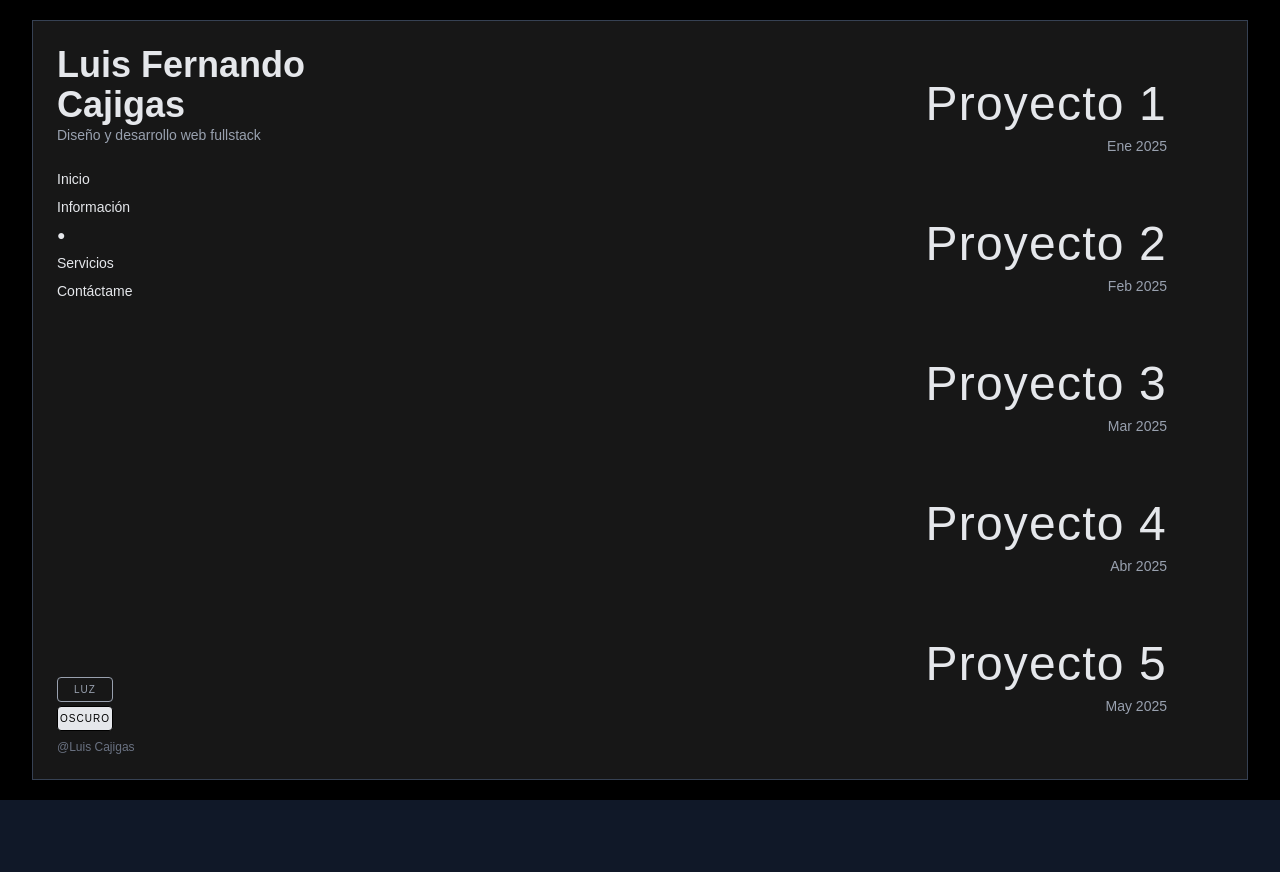
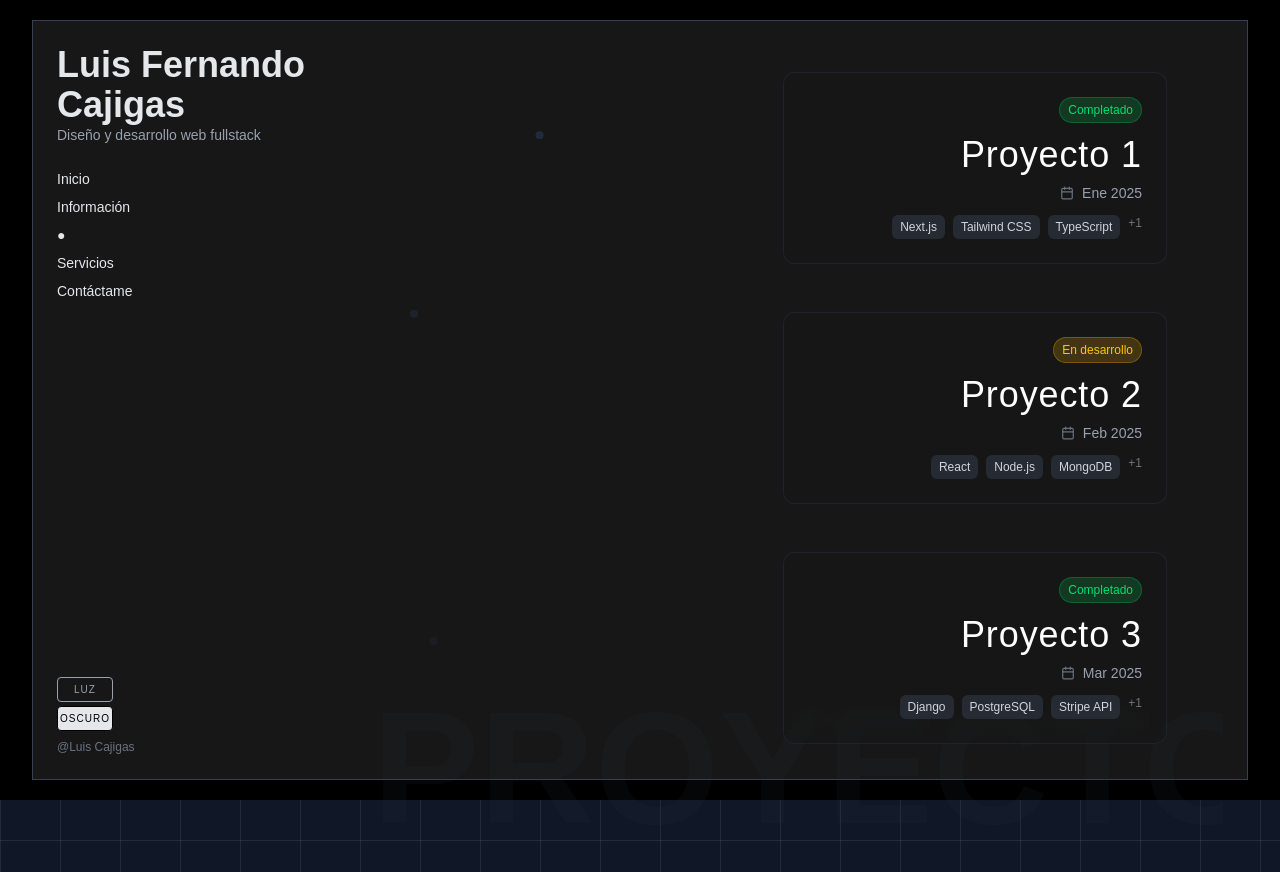
Before and after one commit to luiscajigas/luis_fernando_cajigas, a Next.js app: page / in a window 1280 px wide. Both pictures are taken after a click on the button "Proyectos". Before the commit the page ends 800 px from the top, so only its background shows below. Built offline with nearby package versions, Linux system fonts and the light colour scheme.

Commit message:
agrego nueva interfaz en su primer version o avance de proyectos

```diff
--- a/src/app/sections/Proyectos.tsx
+++ b/src/app/sections/Proyectos.tsx
@@ -3,109 +3,281 @@
 import { useState } from "react";
 import { motion, AnimatePresence } from "framer-motion";
 import { FaGithub, FaGlobe } from "react-icons/fa";
-
-type Proyecto = {
-  titulo: string;
-  fecha: string;
-  descripcion?: string;
-  imagen?: string;
-  github?: string;
-  web?: string;
-};
+import { Calendar, Code, ExternalLink, X, Star, Zap } from "lucide-react";
 
 export default function Proyectos() {
-  const proyectos: Proyecto[] = [
+  const proyectos = [
     {
       titulo: "Proyecto 1",
       fecha: "Ene 2025",
-      descripcion: "Proyecto frontend sobre un inicio de sesion realizado con tailwind y sus propiedades, en Next.js",
+      descripcion: "Proyecto frontend sobre un inicio de sesión realizado con Tailwind CSS y sus propiedades avanzadas, implementado en Next.js con animaciones fluidas y diseño responsive.",
       imagen: "/images/proyecto1.png",
       github: "https://github.com/luiscajigas/trabajos-diseno.git",
-      web: "https://trabajos-diseno.vercel.app/"
+      web: "https://trabajos-diseno.vercel.app/",
+      tecnologias: ["Next.js", "Tailwind CSS", "TypeScript", "Framer Motion"],
+      estado: "Completado"
     },
     {
       titulo: "Proyecto 2",
       fecha: "Feb 2025",
-      descripcion: "Otro proyecto frontend en Next.js con Tailwind",
+      descripcion: "Dashboard administrativo moderno con autenticación, gestión de usuarios y visualización de datos en tiempo real. Interfaz intuitiva y responsive.",
       imagen: "/images/proyecto1.png",
       github: "https://github.com/luiscajigas/trabajos-diseno.git",
-      web: "https://trabajos-diseno.vercel.app/"
+      web: "https://trabajos-diseno.vercel.app/",
+      tecnologias: ["React", "Node.js", "MongoDB", "Chart.js"],
+      estado: "En desarrollo"
     },
     {
       titulo: "Proyecto 3",
       fecha: "Mar 2025",
-      descripcion: "App con autenticación simple en Next.js",
+      descripcion: "E-commerce completo con carrito de compras, pasarela de pagos, gestión de inventario y panel de administración integrado.",
       imagen: "/images/proyecto1.png",
       github: "https://github.com/luiscajigas/trabajos-diseno.git",
-      web: "https://trabajos-diseno.vercel.app/"
+      web: "https://trabajos-diseno.vercel.app/",
+      tecnologias: ["Django", "PostgreSQL", "Stripe API", "CSS3"],
+      estado: "Completado"
     },
     {
       titulo: "Proyecto 4",
       fecha: "Abr 2025",
-      descripcion: "Landing page responsive con Tailwind",
+      descripcion: "Landing page empresarial completamente responsive con animaciones avanzadas, optimizada para SEO y rendimiento.",
       imagen: "/images/proyecto1.png",
       github: "https://github.com/luiscajigas/trabajos-diseno.git",
-      web: "https://trabajos-diseno.vercel.app/"
+      web: "https://trabajos-diseno.vercel.app/",
+      tecnologias: ["HTML5", "SCSS", "JavaScript", "GSAP"],
+      estado: "Completado"
     },
-    { titulo: "Proyecto 5", fecha: "May 2025", descripcion: "Próximamente..." },
-    { titulo: "Proyecto 6", fecha: "Jun 2025", descripcion: "Próximamente..." },
-    { titulo: "Proyecto 7", fecha: "Jul 2025", descripcion: "Próximamente..." },
+    {
+      titulo: "Proyecto 5",
+      fecha: "May 2025",
+      descripcion: "Aplicación de gestión de tareas colaborativa con chat en tiempo real y sistema de notificaciones.",
+      tecnologias: ["Vue.js", "Socket.io", "Express", "Redis"],
+      estado: "Planeado"
+    },
+    {
+      titulo: "Proyecto 6",
+      fecha: "Jun 2025",
+      descripcion: "API REST robusta con documentación completa, autenticación JWT y rate limiting implementado.",
+      tecnologias: ["Python", "FastAPI", "SQLAlchemy", "Docker"],
+      estado: "Planeado"
+    },
+    {
+      titulo: "Proyecto 7",
+      fecha: "Jul 2025",
+      descripción: "Plataforma de aprendizaje online con sistema de progreso, certificaciones y gamificación.",
+      tecnologias: ["React Native", "Firebase", "Stripe", "WebRTC"],
+      estado: "Idea"
+    },
   ];
 
-  const [selected, setSelected] = useState<Proyecto | null>(null);
+  const [selected, setSelected] = useState<any>(null);
+  const [filter, setFilter] = useState("todos");
+
+  const getStatusColor = (estado: string) => {
+    switch (estado) {
+      case "Completado": return "bg-green-500/20 text-green-400 border-green-500/30";
+      case "En desarrollo": return "bg-yellow-500/20 text-yellow-400 border-yellow-500/30";
+      case "Planeado": return "bg-blue-500/20 text-blue-400 border-blue-500/30";
+      case "Idea": return "bg-purple-500/20 text-purple-400 border-purple-500/30";
+      default: return "bg-gray-500/20 text-gray-400 border-gray-500/30";
+    }
+  };
+
+  const filteredProjects = proyectos.filter(proyecto => {
+    if (filter === "todos") return true;
+    return proyecto.estado?.toLowerCase() === filter;
+  });
 
   return (
-    <section className="flex justify-end w-full min-h-screen px-10 py-20">
-      {/* Lista de proyectos con animación */}
-      <div className="w-[500px] max-h-[80vh] overflow-y-auto pr-4 space-y-16">
-        {proyectos.map((proyecto, index) => (
+    <section className="relative flex justify-end w-full min-h-screen px-10 py-20 overflow-hidden">
+
+      {/* Título de fondo */}
+      <h1 className="absolute bottom-6 left-6 text-[6rem] md:text-[10rem] font-extrabold text-gray-700 opacity-10 select-none leading-none">
+        PROYECTOS
+      </h1>
+
+      {/* Partículas de fondo */}
+      <div className="absolute inset-0 overflow-hidden pointer-events-none">
+        {Array.from({ length: 12 }).map((_, i) => (
+          <motion.div
+            key={i}
+            className="absolute w-2 h-2 bg-blue-400/20 rounded-full"
+            animate={{
+              x: [0, 120, 0],
+              y: [0, -100, 0],
+              opacity: [0, 1, 0]
+            }}
+            transition={{
+              duration: 10 + i * 0.5,
+              repeat: Infinity,
+              delay: i * 0.6
+            }}
+            style={{
+              left: `${Math.random() * 100}%`,
+              top: `${Math.random() * 100}%`
+            }}
+          />
+        ))}
+      </div>
+
+      {/* Filtros */}
+      <motion.div
+        className="absolute top-6 right-6 flex gap-2 z-10"
+        initial={{ opacity: 0, y: -20 }}
+        animate={{ opacity: 1, y: 0 }}
+        transition={{ duration: 0.6 }}
+      >
+        {["todos", "completado", "en desarrollo", "planeado", "idea"].map((filterOption, index) => (
+          <motion.button
+            key={filterOption}
+            onClick={() => setFilter(filterOption)}
+            className={`px-3 py-1 text-xs rounded-full border transition-all duration-300 ${
+              filter === filterOption
+                ? "bg-blue-600 text-white border-blue-500"
+                : "bg-neutral-800/60 text-gray-400 border-gray-600 hover:border-blue-500 hover:text-blue-400"
+            }`}
+            whileHover={{ scale: 1.05 }}
+            whileTap={{ scale: 0.95 }}
+            initial={{ opacity: 0, x: 20 }}
+            animate={{ opacity: 1, x: 0 }}
+            transition={{ delay: index * 0.1 }}
+          >
+            {filterOption.charAt(0).toUpperCase() + filterOption.slice(1)}
+          </motion.button>
+        ))}
+      </motion.div>
+
+      {/* Lista de proyectos */}
+      <div className="w-100 h-180 overflow-y-auto pr-4 space-y-12 scrollbar-hide mt-16">
+        {filteredProjects.map((proyecto, index) => (
           <motion.div
             key={index}
-            className="text-right cursor-pointer"
+            className="text-right cursor-pointer group relative"
             onClick={() => setSelected(proyecto)}
             initial={{ opacity: 0, x: 50 }}
             animate={{ opacity: 1, x: 0 }}
             transition={{ duration: 0.5, delay: index * 0.1 }}
-            whileHover={{ scale: 1.05, color: "#1e40af" }}
+            whileHover={{ scale: 1.02 }}
           >
-            <h2 className="text-3xl md:text-5xl font-light tracking-wide">
+            {/* Línea conectora */}
+            <div className="absolute right-0 top-1/2 w-12 h-px bg-gradient-to-l from-blue-500/60 to-transparent opacity-0 group-hover:opacity-100 transition-opacity duration-300" />
+
+            <div className="relative bg-neutral-900/40 backdrop-blur-sm border border-gray-700/30 rounded-xl p-6 hover:bg-neutral-800/60 hover:border-blue-500/30 transition-all duration-300 group-hover:shadow-lg group-hover:shadow-blue-500/10">
+
+              {/* Estado del proyecto */}
+              {proyecto.estado && (
+                <motion.span
+                  className={`inline-block px-2 py-1 text-xs rounded-full border mb-3 ${getStatusColor(proyecto.estado)}`}
+                  initial={{ opacity: 0, scale: 0.8 }}
+                  animate={{ opacity: 1, scale: 1 }}
+                  transition={{ delay: index * 0.1 + 0.2 }}
+                >
+                  {proyecto.estado}
+                </motion.span>
+              )}
+
+              <h2 className="text-2xl md:text-4xl font-light tracking-wide text-white group-hover:text-blue-400 transition-colors duration-300">
                 {proyecto.titulo}
               </h2>
-            <p className="text-sm text-gray-400 mt-2">{proyecto.fecha}</p>
+
+              <div className="flex items-center justify-end gap-2 mt-2">
+                <Calendar size={14} className="text-gray-500" />
+                <p className="text-sm text-gray-400">{proyecto.fecha}</p>
+              </div>
+
+              {/* Preview de tecnologías */}
+              {proyecto.tecnologias && (
+                <div className="flex justify-end gap-2 mt-3 flex-wrap">
+                  {proyecto.tecnologias.slice(0, 3).map((tech, i) => (
+                    <span key={i} className="text-xs bg-gray-700/50 text-gray-300 px-2 py-1 rounded-md">
+                      {tech}
+                    </span>
+                  ))}
+                  {proyecto.tecnologias.length > 3 && (
+                    <span className="text-xs text-gray-500">+{proyecto.tecnologias.length - 3}</span>
+                  )}
+                </div>
+              )}
+
+              {/* Indicador de click */}
+              <div className="absolute bottom-2 right-2 opacity-0 group-hover:opacity-100 transition-opacity duration-300">
+                <ExternalLink size={14} className="text-gray-500" />
+              </div>
+            </div>
           </motion.div>
         ))}
       </div>
 
-      {/* Modal animado */}
+      {/* Modal mejorado */}
       <AnimatePresence>
         {selected && (
           <motion.div
-            className="fixed inset-0 bg-black/70 flex items-center justify-center z-50"
+            className="fixed inset-0 bg-black/80 backdrop-blur-sm flex items-center justify-center z-50 p-4"
             initial={{ opacity: 0 }}
             animate={{ opacity: 1 }}
             exit={{ opacity: 0 }}
+            onClick={() => setSelected(null)}
           >
             <motion.div
-              className="bg-neutral-800 text-white rounded-2xl p-8 w-[600px] max-h-[90vh] overflow-y-auto relative"
-              initial={{ scale: 0.8, opacity: 0 }}
-              animate={{ scale: 1, opacity: 1 }}
-              exit={{ scale: 0.8, opacity: 0 }}
-              transition={{ duration: 0.4 }}
+              className="bg-neutral-900 text-white rounded-2xl w-full max-w-2xl max-h-[90vh] overflow-y-auto scrollbar-hide relative border border-gray-700/50 shadow-2xl"
+              initial={{ scale: 0.8, opacity: 0, y: 30 }}
+              animate={{ scale: 1, opacity: 1, y: 0 }}
+              exit={{ scale: 0.8, opacity: 0, y: 30 }}
+              transition={{ duration: 0.4, type: "spring", damping: 25 }}
+              onClick={(e) => e.stopPropagation()}
             >
-              {/* Botón cerrar */}
+
+              {/* Header del modal */}
+              <div className="relative p-6 border-b border-gray-700/30">
                 <button
-                className="absolute top-3 right-3 text-gray-400 hover:text-white text-xl"
+                  className="absolute top-4 right-4 text-gray-400 hover:text-white transition-colors duration-200 bg-gray-800/50 rounded-full p-2"
                   onClick={() => setSelected(null)}
                 >
-                ✕
+                  <X size={20} />
                 </button>
 
+                <div className="flex items-start justify-between mb-4">
+                  <div>
+                    <h2 className="text-2xl font-bold text-white mb-2">{selected.titulo}</h2>
+                    <div className="flex items-center gap-2 text-gray-400 text-sm">
+                      <Calendar size={14} />
+                      <span>{selected.fecha}</span>
+                    </div>
+                  </div>
+
+                  {selected.estado && (
+                    <span className={`px-3 py-1 text-xs rounded-full border ${getStatusColor(selected.estado)}`}>
+                      {selected.estado}
+                    </span>
+                  )}
+                </div>
+
+                {/* Tecnologías */}
+                {selected.tecnologias && (
+                  <div className="flex flex-wrap gap-2">
+                    {selected.tecnologias.map((tech: string, i: number) => (
+                      <motion.span
+                        key={i}
+                        className="text-xs bg-gray-700/70 text-gray-300 px-3 py-1 rounded-full border border-gray-600/50"
+                        initial={{ opacity: 0, scale: 0.8 }}
+                        animate={{ opacity: 1, scale: 1 }}
+                        transition={{ delay: i * 0.05 }}
+                      >
+                        {tech}
+                      </motion.span>
+                    ))}
+                  </div>
+                )}
+              </div>
+
+              {/* Contenido del modal */}
+              <div className="p-6">
                 {/* Imagen */}
                 {selected.imagen && (
                   <motion.img
                     src={selected.imagen}
                     alt={selected.titulo}
-                  className="w-full rounded-xl mb-6"
+                    className="w-full rounded-xl mb-6 border border-gray-700/30 shadow-lg"
                     initial={{ opacity: 0, y: 20 }}
                     animate={{ opacity: 1, y: 0 }}
                     transition={{ duration: 0.5 }}
@@ -113,21 +285,20 @@ export default function Proyectos() {
                 )}
 
                 {/* Descripción */}
-              {selected.descripcion && (
-                <motion.p
-                  className="text-gray-300 mb-6 leading-relaxed"
+                <motion.div
                   initial={{ opacity: 0, y: 20 }}
                   animate={{ opacity: 1, y: 0 }}
                   transition={{ duration: 0.6, delay: 0.2 }}
                 >
+                  <p className="text-gray-300 leading-relaxed mb-6">
                     {selected.descripcion}
-                </motion.p>
-              )}
+                  </p>
+                </motion.div>
 
                 {/* Enlaces */}
                 {(selected.github || selected.web) && (
                   <motion.div
-                  className="flex gap-6 justify-center"
+                    className="flex gap-4 justify-center pt-4 border-t border-gray-700/30"
                     initial={{ opacity: 0, y: 20 }}
                     animate={{ opacity: 1, y: 0 }}
                     transition={{ duration: 0.6, delay: 0.3 }}
@@ -137,9 +308,10 @@ export default function Proyectos() {
                         href={selected.github}
                         target="_blank"
                         rel="noopener noreferrer"
-                      className="text-3xl hover:text-blue-900 transition"
+                        className="flex items-center gap-2 bg-gray-800 hover:bg-gray-700 text-white px-4 py-2 rounded-lg transition-colors duration-200 border border-gray-600"
                       >
-                      <FaGithub />
+                        <FaGithub size={18} />
+                        <span className="text-sm">Código</span>
                       </a>
                     )}
                     {selected.web && (
@@ -147,13 +319,15 @@ export default function Proyectos() {
                         href={selected.web}
                         target="_blank"
                         rel="noopener noreferrer"
-                      className="text-3xl hover:text-blue-900 transition"
+                        className="flex items-center gap-2 bg-blue-600 hover:bg-blue-700 text-white px-4 py-2 rounded-lg transition-colors duration-200"
                       >
-                      <FaGlobe />
+                        <FaGlobe size={18} />
+                        <span className="text-sm">Demo</span>
                       </a>
                     )}
                   </motion.div>
                 )}
+              </div>
             </motion.div>
           </motion.div>
         )}
```
Lines whose indentation alone changed are shown as unchanged.
